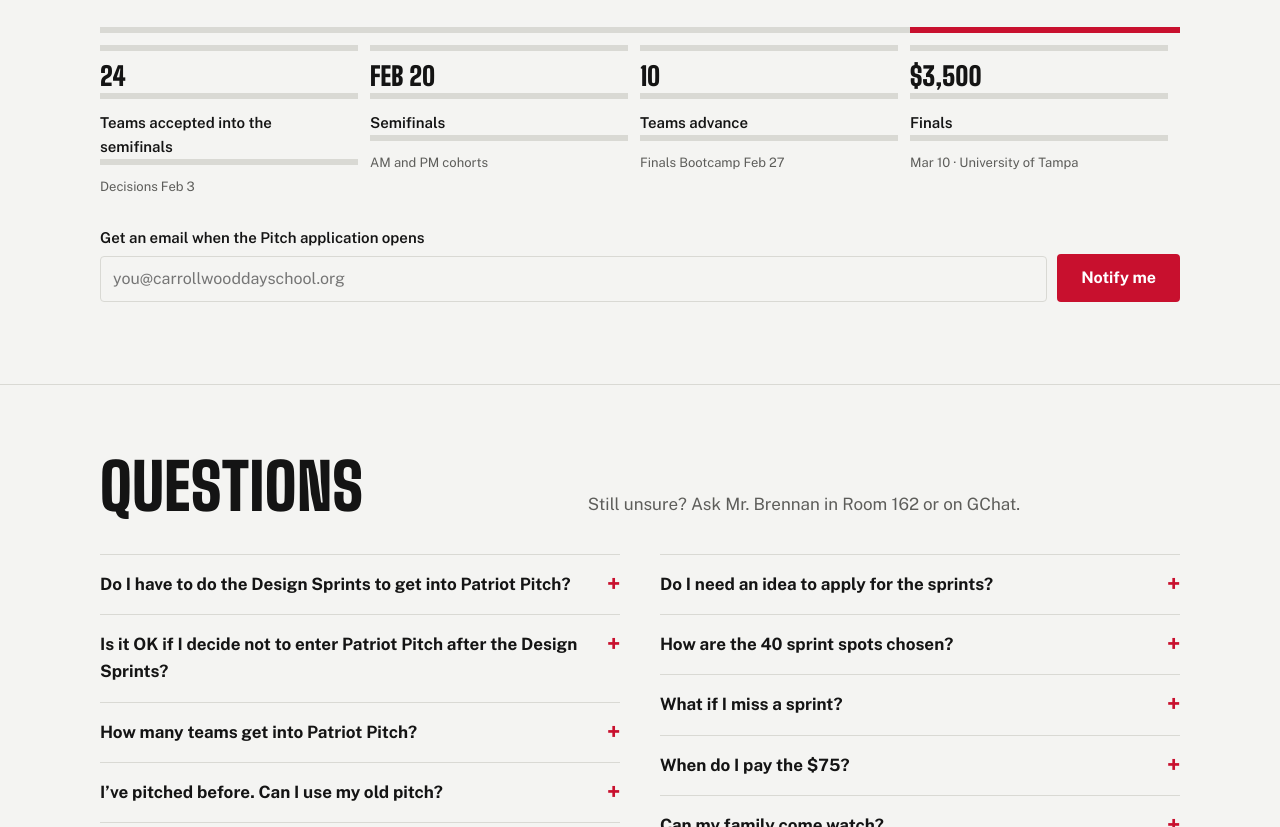
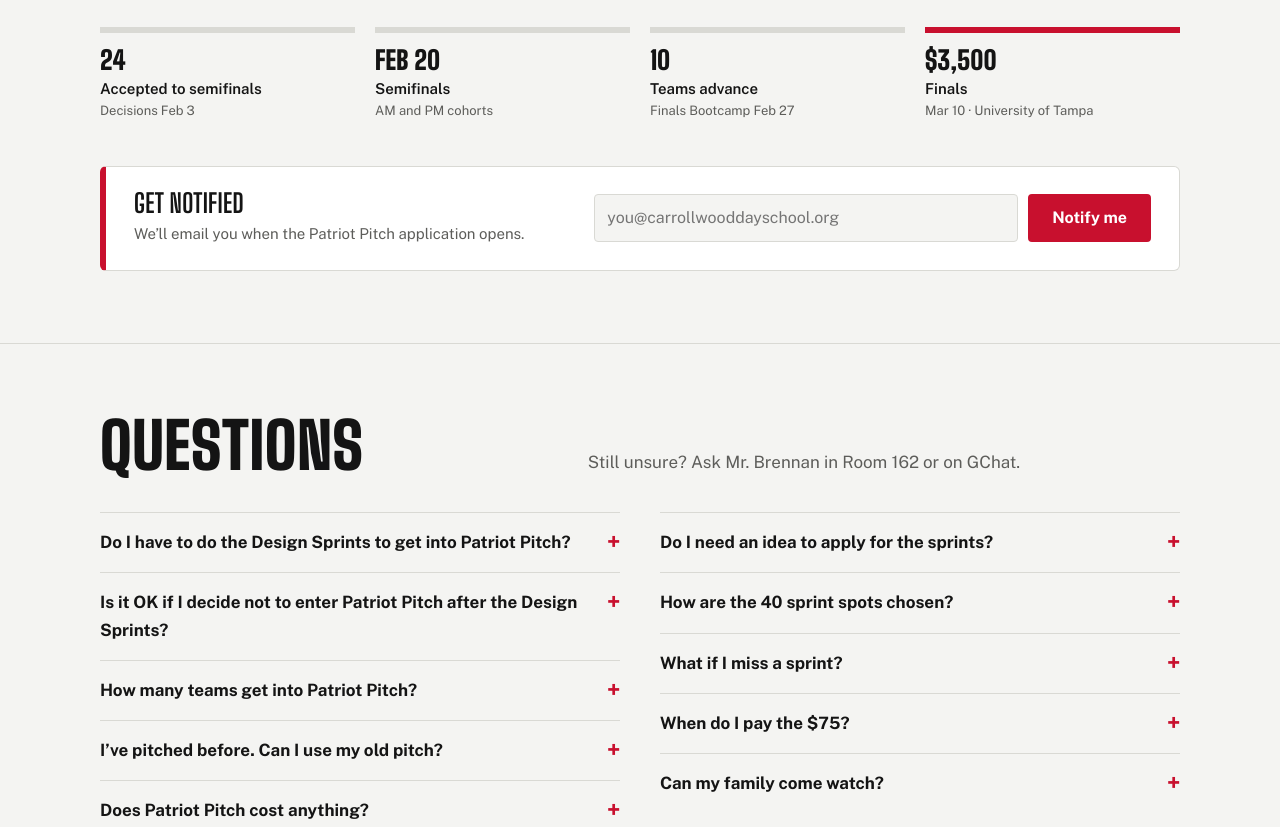
Before and after one commit to bbrennan-forge/patriot-pitch, a plain HTML site: page index.html in a window 1280 px wide. Shown: the part 4835-5662 px from the top of the page. Drawn offline with nearby package versions, Linux system fonts and the light colour scheme.

Commit message:
Add files via upload

```diff
--- a/index.html
+++ b/index.html
@@ -169,16 +169,24 @@ input:focus,select:focus,textarea:focus{border-color:var(--red);outline:none;box
 .done h3{color:var(--ok)}
 
 /* pitch path */
-.path{display:grid;grid-template-columns:repeat(4,1fr);gap:0;margin-top:8px}
-.path div{border-top:6px solid var(--line);padding:12px 12px 0 0;position:relative}
-.path div.final{border-top-color:var(--red)}
+.path{display:grid;grid-template-columns:repeat(4,1fr);gap:0 20px;margin-top:8px}
+.path>div{border-top:6px solid var(--line);padding-top:14px}
+.path>div.final{border-top-color:var(--red)}
+@media (max-width:760px){.path{grid-template-columns:1fr 1fr;row-gap:28px}}
 .path .d{font:900 26px/1 var(--font-display);text-transform:uppercase}
 .path .t{font-weight:600;font-size:15px;margin-top:4px}
 .path .s{color:var(--muted);font-size:13px}
 @media (max-width:860px){.path{grid-template-columns:1fr 1fr;row-gap:20px}}
 @media (max-width:480px){.path{grid-template-columns:1fr 1fr}}
-.notify{display:flex;flex-direction:row;gap:10px;flex-wrap:wrap;margin-top:28px;align-items:flex-end}
-.notify .field{flex:1 1 260px}
+.notify-card{margin-top:44px;background:var(--surface);border:1px solid var(--line);border-left:6px solid var(--red);border-radius:6px;padding:24px 28px;display:grid;grid-template-columns:minmax(0,1fr) minmax(0,1.3fr);gap:16px 32px;align-items:center}
+.notify-card h3{font-size:26px}
+.notify-card p{margin:6px 0 0;color:var(--muted);font-size:15px}
+.notify-card form.notify{display:flex;flex-direction:row;gap:10px;margin:0}
+.notify input{flex:1;min-width:0}
+.notify .btn{white-space:nowrap}
+.notify-card .err{grid-column:2;margin:0}
+.notify-card .err:empty{display:none}
+@media (max-width:760px){.notify-card{grid-template-columns:1fr;padding:22px}.notify-card .err{grid-column:1}.notify-card form.notify{flex-direction:column}.notify .btn{justify-content:center}}
 
 /* timeline */
 .tl{display:grid;grid-template-columns:120px 1fr;margin:0;border-left:0}
@@ -453,16 +461,19 @@ footer .ei-full{height:72px;width:auto;background:none;padding:0;border-radius:0
         <p>Every student with a venture can apply. You don’t need to do the Design Sprints, and there’s no application fee. We accept 24 teams into the semifinals. Semifinalists get a bootcamp, then pitch to judges in the Wagner Entrepreneurial Center on February 20 in morning and afternoon cohorts. The top 10 teams get a Finals bootcamp and take the stage on March 10 at the University of Tampa, in front of judges and families, competing for $3,500 in prizes.</p>
       </div>
       <div class="path" aria-label="Patriot Pitch path">
-        <div><div class="d">24</div><div class="t">Teams accepted into the semifinals</div><div class="s">Decisions Feb 3</div></div>
+        <div><div class="d">24</div><div class="t">Accepted to semifinals</div><div class="s">Decisions Feb 3</div></div>
         <div><div class="d">Feb 20</div><div class="t">Semifinals</div><div class="s">AM and PM cohorts</div></div>
         <div><div class="d">10</div><div class="t">Teams advance</div><div class="s">Finals Bootcamp Feb 27</div></div>
         <div class="final"><div class="d">$3,500</div><div class="t">Finals</div><div class="s">Mar 10 · University of Tampa</div></div>
       </div>
-      <form class="notify" id="notifyForm" novalidate>
-        <div class="field"><label for="n-email">Get an email when the Pitch application opens</label><input id="n-email" type="email" placeholder="you@carrollwooddayschool.org" required></div>
-        <button class="btn" type="submit" id="notifyBtn">Notify me</button>
-      </form>
-      <p class="err" id="notifyMsg" role="status" style="margin-top:10px"></p>
+      <div class="notify-card">
+        <div><h3>Get notified</h3><p>We’ll email you when the Patriot Pitch application opens.</p></div>
+        <form class="notify" id="notifyForm" novalidate>
+          <input id="n-email" type="email" aria-label="Your email" placeholder="you@carrollwooddayschool.org" required>
+          <button class="btn" type="submit" id="notifyBtn">Notify me</button>
+        </form>
+        <p class="err" id="notifyMsg" role="status"></p>
+      </div>
     </div>
   </section>
 
```
